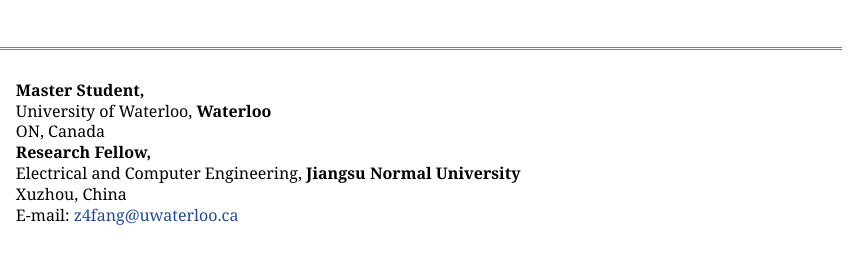
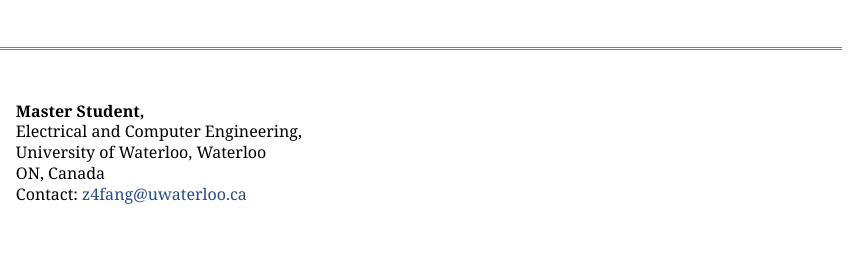
Before and after one commit to John-ZhongFang/John-ZhongFang.github.io, a plain HTML site: page index.html in a window 1280 px wide. Shown: the top 254 px of the page, 420-1280 px from the left. Drawn offline with Linux system fonts and the light colour scheme.

Commit message:
Update index.html

```diff
--- a/index.html
+++ b/index.html
@@ -27,12 +27,10 @@
 <table class="imgtable"><tr><td>
 <a href="https://john-zhongfang.github.io/"><img src="photos/bio.jpg" alt="alt text" width="248px" height="160px" /></a>&nbsp;</td>
 <td align="left"><p><b>Master Student, </b> <br />
-University of Waterloo, <b>Waterloo</b> <br />
+Electrical and Computer Engineering, <br />
+University of Waterloo, Waterloo <br />
 ON, Canada <br />
-<b>Research Fellow, </b> <br />
-Electrical and Computer Engineering, <b>Jiangsu Normal University</b> <br />
-Xuzhou, China<br />
-E-mail: <a href="mailto:z4fang@uwaterloo.ca">z4fang@uwaterloo.ca</a></p>
+Contact: <a href="mailto:z4fang@uwaterloo.ca">z4fang@uwaterloo.ca</a></p>
 </td></tr></table>
 <h2>About me</h2>
 <p>Hi! I am a master's student in the school of Elecetrical and Computer Engineering at the University of Waterloo. I am grateful to be advised by Michael W. Fisher.
```
